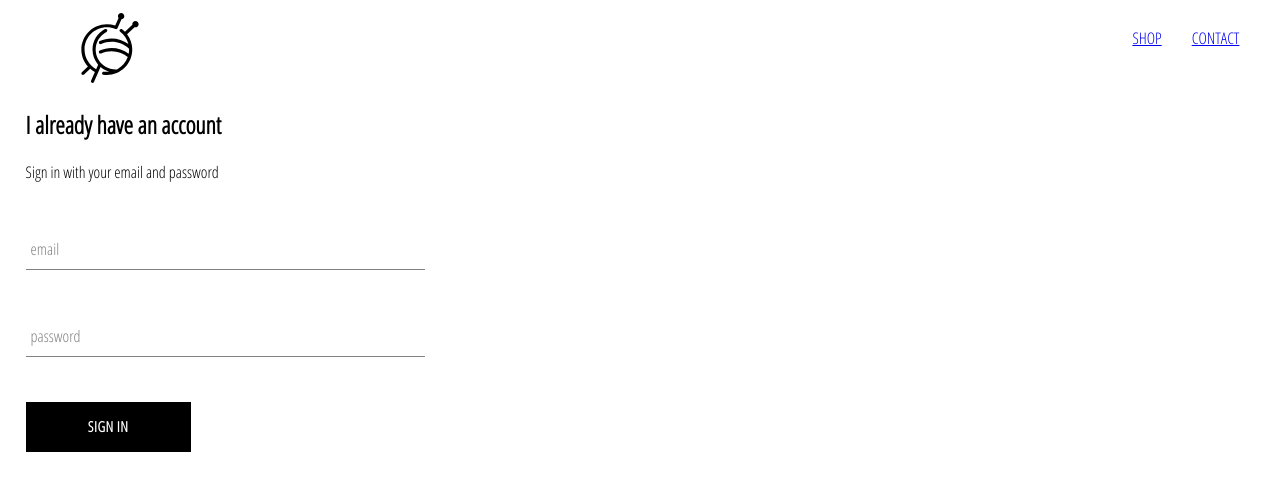
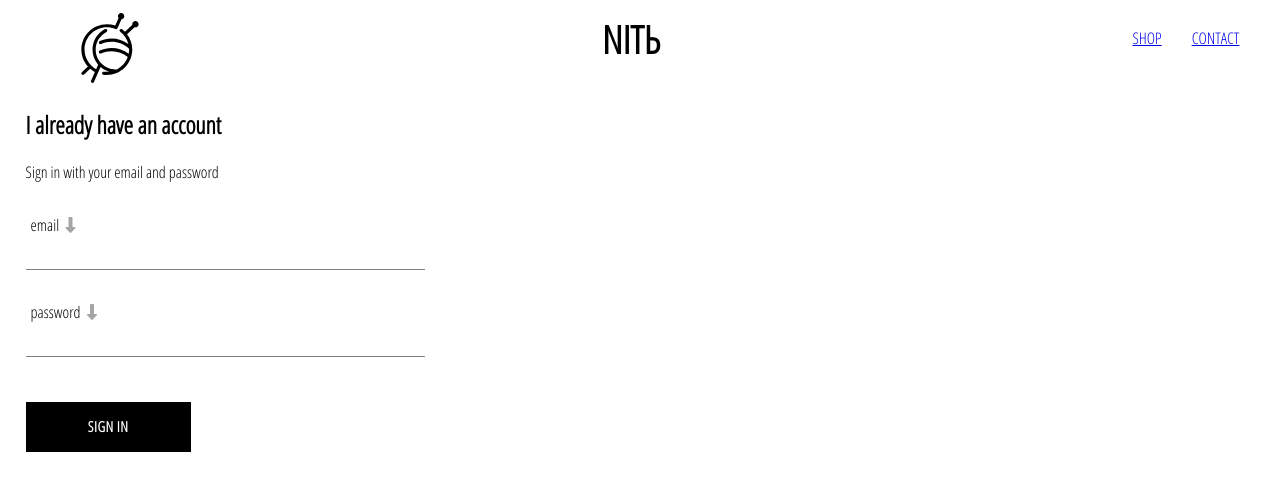
Before and after one commit to DmZheleznyak/e-market.develop, a React (Create React App) app: page /signin in a window 1280 px wide. Shown: the top 490 px of the page. Built offline with nearby package versions, Linux system fonts and the light colour scheme.

Commit message:
change in header, in form-input some styles

```diff
--- a/package.json
+++ b/package.json
@@ -3,6 +3,7 @@
   "version": "0.1.0",
   "private": true,
   "dependencies": {
+    "@fortawesome/fontawesome-free": "^5.15.3",
     "node-sass": "^4.11.0",
     "react": "^17.0.1",
     "react-dom": "^16.8.6",
--- a/public/index.html
+++ b/public/index.html
@@ -27,6 +27,7 @@
       Learn how to configure a non-root public URL by running `npm run build`.
     -->
     <title>React App</title>
+    <script src="https://kit.fontawesome.com/091f1f3da2.js" crossorigin="anonymous"></script>
   </head>
   <body>
     <noscript>You need to enable JavaScript to run this app.</noscript>
--- a/src/components/form-input/form-input.component.jsx
+++ b/src/components/form-input/form-input.component.jsx
@@ -2,17 +2,25 @@ import React from 'react';
 
 import './form-input.styles.scss';
 
-const FormInput = ({ handleChange, label, ...otherProps }) => (
+const FormInput = ({ handleChange, label, id, ...otherProps }) =>
+{
+    console.log(id)
+    return (
         <div className='group'>
-        <input className='form-input' onChange={handleChange} {...otherProps} />
+            <input className='form-input' onChange={ handleChange } id={id} {...otherProps} />
             {
                 label   ?
-            (<label className={`${otherProps.value.lenght ? 'shrink' : ''} form-input-label`}>
+                (<label className={`form-input-label`} for={id}>
                     { label }
+                    {/* <span><i class="fas fa-chevron-circle-down"></i></span> */}
+                    <span><i class="fas fa-long-arrow-alt-down"></i></span>
                 </label>)
                 : null
             }
         </div>
     )
+}
+
+
 
 export default FormInput;
--- a/src/components/form-input/form-input.styles.scss
+++ b/src/components/form-input/form-input.styles.scss
@@ -3,7 +3,7 @@ $main-color: black;
 
 @mixin shrinkLabel {
   top: -14px;
-  font-size: 12px;
+  font-size: 1em;
   color: $main-color;
 }
 
@@ -28,7 +28,7 @@ $main-color: black;
       outline: none;
     }
 
-    &:focus ~ .form-input-label {
+    & ~ .form-input-label {
       @include shrinkLabel();
     }
   }
@@ -38,8 +38,9 @@ $main-color: black;
   }
 
   .form-input-label {
+    // @include shrinkLabel();
     color: $sub-color;
-    font-size: 16px;
+    font-size: 1em;
     font-weight: normal;
     position: absolute;
     pointer-events: none;
@@ -47,6 +48,12 @@ $main-color: black;
     top: 10px;
     transition: 300ms ease all;
 
+    span {
+      color: $sub-color;
+      margin-left: 0.4em;
+      opacity: 0.7;
+    }
+
     &.shrink {
       @include shrinkLabel();
     }
--- a/src/components/header/header.component.jsx
+++ b/src/components/header/header.component.jsx
@@ -1,16 +1,17 @@
 import React from 'react';
 import { Link } from 'react-router-dom';
-// import { ReactComponent as Logo } from '../../assets/knitting.svg';
 import logo from '../../assets/knitting.svg';
 
 import './header.styles.scss';
 
+const nitь = 'NITЬ';
+
 const Header = () => (
     <header className='header'>
         <Link className='logo-container' to='/'>
-            {/* <Logo className='logo' /> */}
             <img className='logo' src={logo} alt='logo' />
         </Link>
+        <div className='name'>{ nitь }</div>
         <div className='options'>
             <Link className='option' to='/shop'>
                 SHOP
--- a/src/components/header/header.styles.scss
+++ b/src/components/header/header.styles.scss
@@ -12,8 +12,15 @@
     // padding: 25px;
   }
 
+  .name {
+    // text-align: center;
+    margin: auto;
+    font-size: 2.4em;
+    font-weight: bold;
+  }
+
   .options {
-    width: 50%;
+    // width: 50%;
     height: 100%;
     display: flex;
     align-items: center;
--- a/src/components/sign-in/sign-in.component.jsx
+++ b/src/components/sign-in/sign-in.component.jsx
@@ -45,6 +45,7 @@ class SignIn extends React.Component {
                         value={this.state.email}
                         handleChange={this.handlChange}
                         label='email'
+                        id='id-email'
                         required
                     />
                     <FormInput
```
Also changed, not shown: 1 other file (tests, documents, lock files or other folders). Lines whose indentation alone changed are shown as unchanged.
